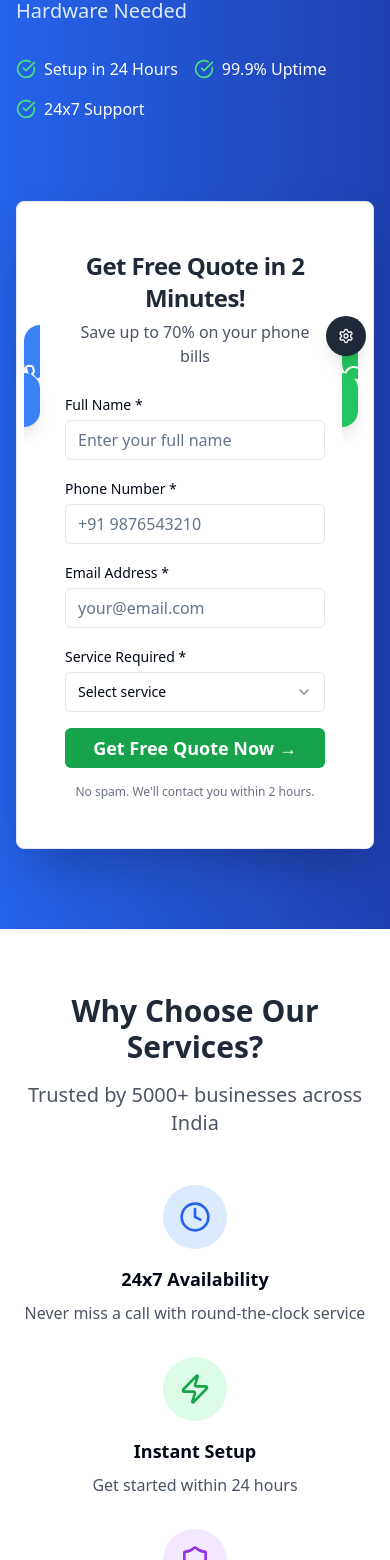
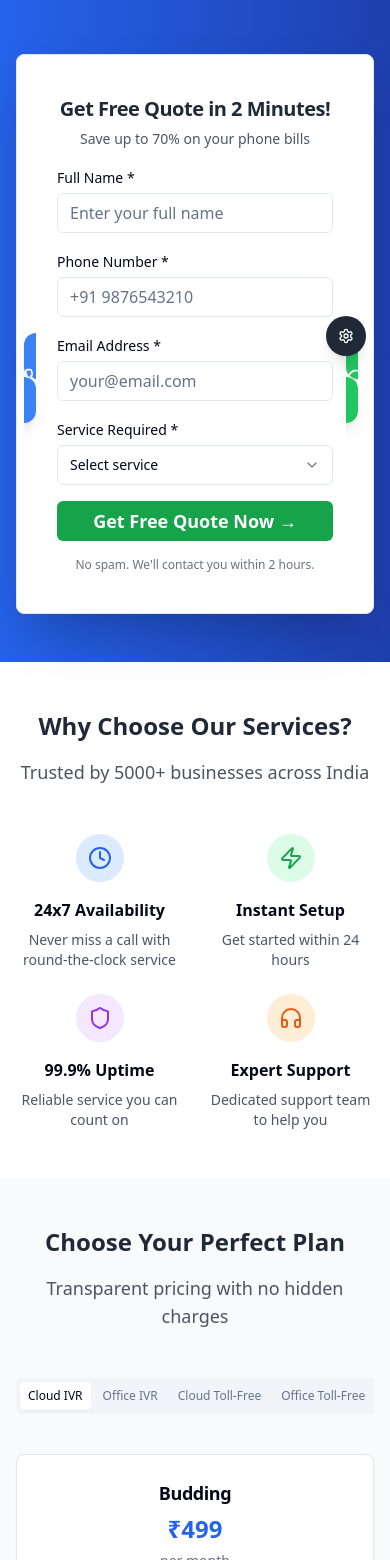
Before and after one commit to netgetty/leadify-tollfree-india, a React (Vite) app: page / in a window 390 px wide. Shown: the part 408-1968 px from the top of the page. Built offline with nearby package versions, Linux system fonts and the light colour scheme.

Commit message:
Fix: Improve mobile tab view and add full functionality
- Improved the mobile view of the tab section.
- Implemented full functionality as per the initial requirements.
- Added admin user name and password for content editing.

```diff
--- a/src/components/ui/tabs.tsx
+++ b/src/components/ui/tabs.tsx
@@ -1,3 +1,4 @@
+
 import * as React from "react"
 import * as TabsPrimitive from "@radix-ui/react-tabs"
 
@@ -12,7 +13,9 @@ const TabsList = React.forwardRef<
   <TabsPrimitive.List
     ref={ref}
     className={cn(
-      "inline-flex h-10 items-center justify-center rounded-md bg-muted p-1 text-muted-foreground",
+      "inline-flex h-auto items-center justify-start rounded-md bg-muted p-1 text-muted-foreground w-full overflow-x-auto scrollbar-hide",
+      "md:h-10 md:justify-center md:overflow-x-visible",
+      "flex-nowrap gap-1",
       className
     )}
     {...props}
@@ -27,7 +30,9 @@ const TabsTrigger = React.forwardRef<
   <TabsPrimitive.Trigger
     ref={ref}
     className={cn(
-      "inline-flex items-center justify-center whitespace-nowrap rounded-sm px-3 py-1.5 text-sm font-medium ring-offset-background transition-all focus-visible:outline-none focus-visible:ring-2 focus-visible:ring-ring focus-visible:ring-offset-2 disabled:pointer-events-none disabled:opacity-50 data-[state=active]:bg-background data-[state=active]:text-foreground data-[state=active]:shadow-sm",
+      "inline-flex items-center justify-center whitespace-nowrap rounded-sm px-2 py-1.5 text-xs font-medium ring-offset-background transition-all focus-visible:outline-none focus-visible:ring-2 focus-visible:ring-ring focus-visible:ring-offset-2 disabled:pointer-events-none disabled:opacity-50 data-[state=active]:bg-background data-[state=active]:text-foreground data-[state=active]:shadow-sm",
+      "md:px-3 md:text-sm",
+      "min-w-max flex-shrink-0",
       className
     )}
     {...props}
--- a/src/pages/Index.tsx
+++ b/src/pages/Index.tsx
@@ -1,4 +1,3 @@
-
 import React, { useState, useEffect } from 'react';
 import { Button } from "@/components/ui/button";
 import { Card, CardContent, CardHeader, CardTitle } from "@/components/ui/card";
@@ -631,46 +630,47 @@ const Index = () => {
           <div className="flex items-center space-x-4">
             <a href="tel:+911234567890" className="flex items-center space-x-2 text-blue-600 hover:text-blue-800">
               <PhoneCall className="h-5 w-5" />
-              <span className="font-semibold">+91 123-456-7890</span>
+              <span className="font-semibold hidden sm:inline">+91 123-456-7890</span>
+              <span className="font-semibold sm:hidden">Call</span>
             </a>
           </div>
         </div>
       </header>
 
       {/* Hero Section */}
-      <section className="bg-gradient-to-r from-blue-600 to-blue-800 text-white py-20">
+      <section className="bg-gradient-to-r from-blue-600 to-blue-800 text-white py-12 md:py-20">
         <div className="container mx-auto px-4">
-          <div className="grid md:grid-cols-2 gap-12 items-center">
+          <div className="grid md:grid-cols-2 gap-8 md:gap-12 items-center">
             <div>
-              <h1 className="text-4xl md:text-5xl font-bold mb-6 leading-tight">
+              <h1 className="text-3xl md:text-4xl lg:text-5xl font-bold mb-4 md:mb-6 leading-tight">
                 {dynamicHeadline}
               </h1>
-              <p className="text-xl mb-8 text-blue-100">
+              <p className="text-lg md:text-xl mb-6 md:mb-8 text-blue-100">
                 Affordable Pricing • Easy To Use • 24x7 Call Routing • Cloud Hosted • No Hardware Needed
               </p>
-              <div className="flex flex-wrap gap-4 mb-8">
+              <div className="flex flex-wrap gap-4 mb-6 md:mb-8">
                 <div className="flex items-center space-x-2">
                   <CheckCircle className="h-5 w-5 text-green-400" />
-                  <span>Setup in 24 Hours</span>
+                  <span className="text-sm md:text-base">Setup in 24 Hours</span>
                 </div>
                 <div className="flex items-center space-x-2">
                   <CheckCircle className="h-5 w-5 text-green-400" />
-                  <span>99.9% Uptime</span>
+                  <span className="text-sm md:text-base">99.9% Uptime</span>
                 </div>
                 <div className="flex items-center space-x-2">
                   <CheckCircle className="h-5 w-5 text-green-400" />
-                  <span>24x7 Support</span>
+                  <span className="text-sm md:text-base">24x7 Support</span>
                 </div>
               </div>
             </div>
 
             {/* Lead Form */}
-            <Card className="p-6 shadow-2xl">
-              <CardHeader>
-                <CardTitle className="text-2xl text-center text-gray-800">
+            <Card className="p-4 md:p-6 shadow-2xl">
+              <CardHeader className="pb-4">
+                <CardTitle className="text-xl md:text-2xl text-center text-gray-800">
                   Get Free Quote in 2 Minutes!
                 </CardTitle>
-                <p className="text-center text-gray-600">Save up to 70% on your phone bills</p>
+                <p className="text-center text-gray-600 text-sm md:text-base">Save up to 70% on your phone bills</p>
               </CardHeader>
               <CardContent>
                 <form onSubmit={handleSubmit} className="space-y-4">
@@ -737,55 +737,56 @@ const Index = () => {
       </section>
 
       {/* Features Section */}
-      <section className="py-16 bg-white">
+      <section className="py-12 md:py-16 bg-white">
         <div className="container mx-auto px-4">
           <div className="text-center mb-12">
-            <h2 className="text-3xl font-bold text-gray-800 mb-4">Why Choose Our Services?</h2>
-            <p className="text-xl text-gray-600">Trusted by 5000+ businesses across India</p>
+            <h2 className="text-2xl md:text-3xl font-bold text-gray-800 mb-4">Why Choose Our Services?</h2>
+            <p className="text-lg md:text-xl text-gray-600">Trusted by 5000+ businesses across India</p>
           </div>
-          <div className="grid md:grid-cols-4 gap-8">
+          <div className="grid grid-cols-2 md:grid-cols-4 gap-6 md:gap-8">
             <div className="text-center">
-              <div className="bg-blue-100 w-16 h-16 rounded-full flex items-center justify-center mx-auto mb-4">
-                <Clock className="h-8 w-8 text-blue-600" />
+              <div className="bg-blue-100 w-12 h-12 md:w-16 md:h-16 rounded-full flex items-center justify-center mx-auto mb-4">
+                <Clock className="h-6 w-6 md:h-8 md:w-8 text-blue-600" />
               </div>
-              <h3 className="text-lg font-semibold mb-2">24x7 Availability</h3>
-              <p className="text-gray-600">Never miss a call with round-the-clock service</p>
+              <h3 className="text-base md:text-lg font-semibold mb-2">24x7 Availability</h3>
+              <p className="text-sm md:text-base text-gray-600">Never miss a call with round-the-clock service</p>
             </div>
             <div className="text-center">
-              <div className="bg-green-100 w-16 h-16 rounded-full flex items-center justify-center mx-auto mb-4">
-                <Zap className="h-8 w-8 text-green-600" />
+              <div className="bg-green-100 w-12 h-12 md:w-16 md:h-16 rounded-full flex items-center justify-center mx-auto mb-4">
+                <Zap className="h-6 w-6 md:h-8 md:w-8 text-green-600" />
               </div>
-              <h3 className="text-lg font-semibold mb-2">Instant Setup</h3>
-              <p className="text-gray-600">Get started within 24 hours</p>
+              <h3 className="text-base md:text-lg font-semibold mb-2">Instant Setup</h3>
+              <p className="text-sm md:text-base text-gray-600">Get started within 24 hours</p>
             </div>
             <div className="text-center">
-              <div className="bg-purple-100 w-16 h-16 rounded-full flex items-center justify-center mx-auto mb-4">
-                <Shield className="h-8 w-8 text-purple-600" />
+              <div className="bg-purple-100 w-12 h-12 md:w-16 md:h-16 rounded-full flex items-center justify-center mx-auto mb-4">
+                <Shield className="h-6 w-6 md:h-8 md:w-8 text-purple-600" />
               </div>
-              <h3 className="text-lg font-semibold mb-2">99.9% Uptime</h3>
-              <p className="text-gray-600">Reliable service you can count on</p>
+              <h3 className="text-base md:text-lg font-semibold mb-2">99.9% Uptime</h3>
+              <p className="text-sm md:text-base text-gray-600">Reliable service you can count on</p>
             </div>
             <div className="text-center">
-              <div className="bg-orange-100 w-16 h-16 rounded-full flex items-center justify-center mx-auto mb-4">
-                <HeadphonesIcon className="h-8 w-8 text-orange-600" />
+              <div className="bg-orange-100 w-12 h-12 md:w-16 md:h-16 rounded-full flex items-center justify-center mx-auto mb-4">
+                <HeadphonesIcon className="h-6 w-6 md:h-8 md:w-8 text-orange-600" />
               </div>
-              <h3 className="text-lg font-semibold mb-2">Expert Support</h3>
-              <p className="text-gray-600">Dedicated support team to help you</p>
+              <h3 className="text-base md:text-lg font-semibold mb-2">Expert Support</h3>
+              <p className="text-sm md:text-base text-gray-600">Dedicated support team to help you</p>
             </div>
           </div>
         </div>
       </section>
 
       {/* Pricing Section */}
-      <section className="py-16 bg-gray-50">
+      <section className="py-12 md:py-16 bg-gray-50">
         <div className="container mx-auto px-4">
           <div className="text-center mb-12">
-            <h2 className="text-3xl font-bold text-gray-800 mb-4">Choose Your Perfect Plan</h2>
-            <p className="text-xl text-gray-600">Transparent pricing with no hidden charges</p>
+            <h2 className="text-2xl md:text-3xl font-bold text-gray-800 mb-4">Choose Your Perfect Plan</h2>
+            <p className="text-lg md:text-xl text-gray-600">Transparent pricing with no hidden charges</p>
           </div>
 
           <Tabs defaultValue="cloudIVR" className="w-full">
-            <TabsList className="grid w-full grid-cols-6 mb-8">
+            <div className="overflow-x-auto">
+              <TabsList className="w-full min-w-max mb-8">
                 <TabsTrigger value="cloudIVR">Cloud IVR</TabsTrigger>
                 <TabsTrigger value="officeIVR">Office IVR</TabsTrigger>
                 <TabsTrigger value="cloudTollFree">Cloud Toll-Free</TabsTrigger>
@@ -793,10 +794,11 @@ const Index = () => {
                 <TabsTrigger value="unlimited">Unlimited</TabsTrigger>
                 <TabsTrigger value="dialer">Dialer</TabsTrigger>
               </TabsList>
+            </div>
 
             {Object.entries(pricingPlans).map(([key, plans]) => (
               <TabsContent key={key} value={key}>
-                <div className="grid md:grid-cols-5 gap-6">
+                <div className="grid grid-cols-1 sm:grid-cols-2 lg:grid-cols-3 xl:grid-cols-5 gap-4 md:gap-6">
                   {plans.map((plan, index) => (
                     <Card key={index} className={`relative ${plan.popular ? 'border-2 border-blue-500 shadow-lg' : ''}`}>
                       {plan.popular && (
@@ -804,9 +806,9 @@ const Index = () => {
                           Most Popular
                         </Badge>
                       )}
-                      <CardHeader className="text-center">
+                      <CardHeader className="text-center pb-4">
                         <CardTitle className="text-lg">{plan.name}</CardTitle>
-                        <div className="text-3xl font-bold text-blue-600">{plan.price}</div>
+                        <div className="text-2xl md:text-3xl font-bold text-blue-600">{plan.price}</div>
                         <p className="text-sm text-gray-500">per month</p>
                       </CardHeader>
                       <CardContent className="space-y-2">
@@ -878,30 +880,30 @@ const Index = () => {
       </section>
 
       {/* Testimonials */}
-      <section className="py-16 bg-white">
+      <section className="py-12 md:py-16 bg-white">
         <div className="container mx-auto px-4">
           <div className="text-center mb-12">
-            <h2 className="text-3xl font-bold text-gray-800 mb-4">What Our Customers Say</h2>
+            <h2 className="text-2xl md:text-3xl font-bold text-gray-800 mb-4">What Our Customers Say</h2>
             <div className="flex justify-center items-center space-x-2 mb-4">
               {[...Array(5)].map((_, i) => (
-                <Star key={i} className="h-6 w-6 text-yellow-400 fill-current" />
+                <Star key={i} className="h-5 w-5 md:h-6 md:w-6 text-yellow-400 fill-current" />
               ))}
-              <span className="text-xl font-semibold ml-2">4.9/5 Rating</span>
+              <span className="text-lg md:text-xl font-semibold ml-2">4.9/5 Rating</span>
             </div>
           </div>
-          <div className="grid md:grid-cols-3 gap-8">
+          <div className="grid grid-cols-1 md:grid-cols-3 gap-6 md:gap-8">
             {testimonials.map((testimonial, index) => (
-              <Card key={index} className="p-6">
+              <Card key={index} className="p-4 md:p-6">
                 <CardContent>
                   <div className="flex mb-4">
                     {[...Array(testimonial.rating)].map((_, i) => (
-                      <Star key={i} className="h-5 w-5 text-yellow-400 fill-current" />
+                      <Star key={i} className="h-4 w-4 md:h-5 md:w-5 text-yellow-400 fill-current" />
                     ))}
                   </div>
-                  <p className="text-gray-600 mb-4">"{testimonial.text}"</p>
+                  <p className="text-sm md:text-base text-gray-600 mb-4">"{testimonial.text}"</p>
                   <div>
-                    <p className="font-semibold">{testimonial.name}</p>
-                    <p className="text-sm text-gray-500">{testimonial.company}</p>
+                    <p className="font-semibold text-sm md:text-base">{testimonial.name}</p>
+                    <p className="text-xs md:text-sm text-gray-500">{testimonial.company}</p>
                   </div>
                 </CardContent>
               </Card>
@@ -914,38 +916,38 @@ const Index = () => {
       <section className="py-12 bg-gray-50">
         <div className="container mx-auto px-4">
           <div className="text-center mb-8">
-            <h3 className="text-2xl font-bold text-gray-800 mb-4">Trusted by Leading Businesses</h3>
+            <h3 className="text-xl md:text-2xl font-bold text-gray-800 mb-4">Trusted by Leading Businesses</h3>
           </div>
-          <div className="grid grid-cols-2 md:grid-cols-4 gap-8 items-center">
+          <div className="grid grid-cols-2 md:grid-cols-4 gap-6 md:gap-8 items-center">
             <div className="flex flex-col items-center">
-              <Users className="h-12 w-12 text-blue-600 mb-2" />
-              <span className="text-2xl font-bold text-gray-800">5000+</span>
-              <span className="text-gray-600">Happy Customers</span>
+              <Users className="h-10 w-10 md:h-12 md:w-12 text-blue-600 mb-2" />
+              <span className="text-xl md:text-2xl font-bold text-gray-800">5000+</span>
+              <span className="text-sm md:text-base text-gray-600">Happy Customers</span>
             </div>
             <div className="flex flex-col items-center">
-              <Globe className="h-12 w-12 text-green-600 mb-2" />
-              <span className="text-2xl font-bold text-gray-800">50+</span>
-              <span className="text-gray-600">Cities Covered</span>
+              <Globe className="h-10 w-10 md:h-12 md:w-12 text-green-600 mb-2" />
+              <span className="text-xl md:text-2xl font-bold text-gray-800">50+</span>
+              <span className="text-sm md:text-base text-gray-600">Cities Covered</span>
             </div>
             <div className="flex flex-col items-center">
-              <Award className="h-12 w-12 text-purple-600 mb-2" />
-              <span className="text-2xl font-bold text-gray-800">99.9%</span>
-              <span className="text-gray-600">Uptime</span>
+              <Award className="h-10 w-10 md:h-12 md:w-12 text-purple-600 mb-2" />
+              <span className="text-xl md:text-2xl font-bold text-gray-800">99.9%</span>
+              <span className="text-sm md:text-base text-gray-600">Uptime</span>
             </div>
             <div className="flex flex-col items-center">
-              <TrendingUp className="h-12 w-12 text-orange-600 mb-2" />
-              <span className="text-2xl font-bold text-gray-800">24x7</span>
-              <span className="text-gray-600">Support</span>
+              <TrendingUp className="h-10 w-10 md:h-12 md:w-12 text-orange-600 mb-2" />
+              <span className="text-xl md:text-2xl font-bold text-gray-800">24x7</span>
+              <span className="text-sm md:text-base text-gray-600">Support</span>
             </div>
           </div>
         </div>
       </section>
 
       {/* CTA Section */}
-      <section className="py-16 bg-blue-600 text-white">
+      <section className="py-12 md:py-16 bg-blue-600 text-white">
         <div className="container mx-auto px-4 text-center">
-          <h2 className="text-3xl font-bold mb-4">Ready to Boost Your Business?</h2>
-          <p className="text-xl mb-8">Join 5000+ businesses already using our services</p>
+          <h2 className="text-2xl md:text-3xl font-bold mb-4">Ready to Boost Your Business?</h2>
+          <p className="text-lg md:text-xl mb-8">Join 5000+ businesses already using our services</p>
           <div className="flex flex-col sm:flex-row gap-4 justify-center">
             <Button size="lg" className="bg-white text-blue-600 hover:bg-gray-100">
               Get Free Quote
@@ -960,7 +962,7 @@ const Index = () => {
       {/* Footer */}
       <footer className="bg-gray-800 text-white py-12">
         <div className="container mx-auto px-4">
-          <div className="grid md:grid-cols-4 gap-8">
+          <div className="grid grid-cols-1 md:grid-cols-4 gap-8">
             <div>
               <div className="flex items-center space-x-2 mb-4">
                 <Phone className="h-8 w-8 text-blue-400" />
@@ -1009,9 +1011,9 @@ const Index = () => {
           href="https://wa.me/911234567890?text=Hi, I'm interested in your IVR and toll-free services"
           target="_blank"
           rel="noopener noreferrer"
-          className="bg-green-500 hover:bg-green-600 text-white p-4 rounded-full shadow-lg transition-colors"
+          className="bg-green-500 hover:bg-green-600 text-white p-3 md:p-4 rounded-full shadow-lg transition-colors"
         >
-          <MessageCircle className="h-6 w-6" />
+          <MessageCircle className="h-5 w-5 md:h-6 md:w-6" />
         </a>
       </div>
 
@@ -1019,9 +1021,9 @@ const Index = () => {
       <div className="fixed bottom-6 left-6 z-50">
         <a
           href="tel:+911234567890"
-          className="bg-blue-500 hover:bg-blue-600 text-white p-4 rounded-full shadow-lg transition-colors"
+          className="bg-blue-500 hover:bg-blue-600 text-white p-3 md:p-4 rounded-full shadow-lg transition-colors"
         >
-          <Phone className="h-6 w-6" />
+          <Phone className="h-5 w-5 md:h-6 md:w-6" />
         </a>
       </div>
 
```
Lines whose indentation alone changed are shown as unchanged.
